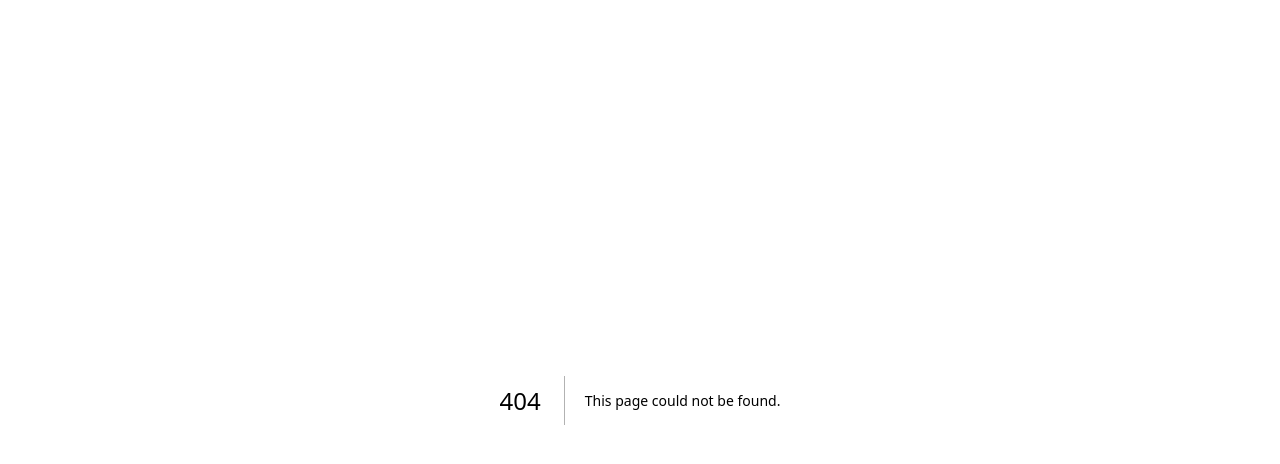
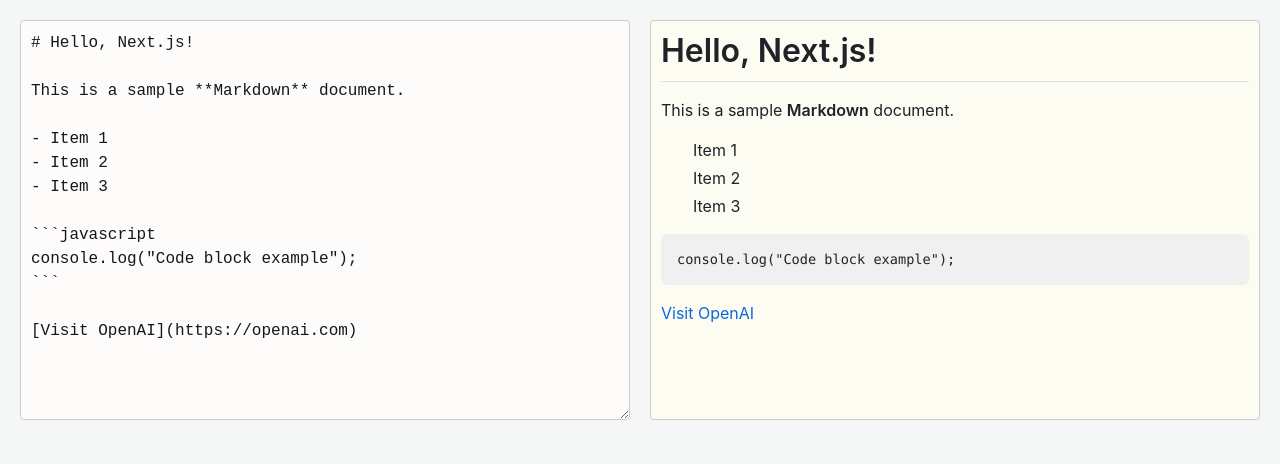
Before and after one commit to chibitaka0320/blog-frontend, a Next.js app: page /sample in a window 1280 px wide. Before the commit this address had no page. Shown: the top 464 px of the page. Built offline with nearby package versions, Linux system fonts and the light colour scheme.

Commit message:
マークダウン形式で投稿を可能にする

```diff
--- a/package.json
+++ b/package.json
@@ -14,8 +14,10 @@
     "@fortawesome/free-regular-svg-icons": "^6.7.2",
     "@fortawesome/free-solid-svg-icons": "^6.7.2",
     "@fortawesome/react-fontawesome": "^0.2.2",
+    "github-markdown-css": "^5.8.1",
     "js-cookie": "^3.0.5",
     "jwt-decode": "^4.0.0",
+    "marked": "^15.0.6",
     "next": "15.1.3",
     "react": "^19.0.0",
     "react-dom": "^19.0.0",
--- a/src/pages/_app.tsx
+++ b/src/pages/_app.tsx
@@ -1,4 +1,6 @@
 import "@/styles/globals.css";
+import "@/styles/customMarkdown.css";
+import "github-markdown-css/github-markdown.css";
 import type { AppProps } from "next/app";
 
 export default function App({ Component, pageProps }: AppProps) {
--- /dev/null
+++ b/src/pages/sample/index.tsx
@@ -0,0 +1,72 @@
+import { useState, useEffect } from "react";
+import { marked } from "marked";
+
+export default function Home() {
+  // Markdownの状態を管理するステート
+  const [markdown, setMarkdown] = useState(`# Hello, Next.js!
+
+This is a sample **Markdown** document.
+
+- Item 1
+- Item 2
+- Item 3
+
+\`\`\`javascript
+console.log("Code block example");
+\`\`\`
+
+[Visit OpenAI](https://openai.com)`);
+
+  // HTMLの状態を管理するステート
+  const [htmlContent, setHtmlContent] = useState("");
+
+  // MarkdownをHTMLに変換するuseEffect
+  useEffect(() => {
+    const convertMarkdownToHtml = async () => {
+      const html = await marked(markdown); // markedは同期的に処理できます
+      setHtmlContent(html); // HTMLに変換した結果をステートにセット
+    };
+
+    convertMarkdownToHtml();
+  }, [markdown]); // markdownが変更されるたびに実行
+
+  // テキストエリアの変更をハンドルする関数
+  const handleMarkdownChange = (e: React.ChangeEvent<HTMLTextAreaElement>) => {
+    setMarkdown(e.target.value);
+  };
+
+  return (
+    <div style={{ display: "flex", gap: "20px", padding: "20px" }}>
+      {/* テキストエリア */}
+      <textarea
+        style={{
+          width: "50%",
+          height: "400px",
+          padding: "10px",
+          fontSize: "16px",
+          fontFamily: "monospace",
+          border: "1px solid #ccc",
+          borderRadius: "4px",
+          backgroundColor: "#fdfcfb",
+        }}
+        value={markdown}
+        onChange={handleMarkdownChange}
+      />
+
+      {/* プレビューエリア */}
+      <div
+        className="markdown-body"
+        style={{
+          width: "50%",
+          height: "400px",
+          overflowY: "auto",
+          padding: "10px",
+          border: "1px solid #ccc",
+          borderRadius: "4px",
+          backgroundColor: "#fdfcf3",
+        }}
+        dangerouslySetInnerHTML={{ __html: htmlContent }}
+      />
+    </div>
+  );
+}
--- a/src/styles/New.module.css
+++ b/src/styles/New.module.css
@@ -24,6 +24,13 @@
 .textarea {
     height: 600px;
     resize: none;
+}
+
+.previewHtml {
+    height: 600px;
+    overflow-y: auto;
+    overflow-x: hidden;
+    white-space: normal;
 }
 
 .error {
@@ -55,3 +62,35 @@
     color: var(--subground);
     font-weight: bold;
 }
+
+.tabs {
+    display: flex;
+}
+
+.tabs button {
+    flex: 1;
+    padding: 10px;
+    border: none;
+    background-color: transparent;
+    cursor: pointer;
+    text-align: center;
+}
+
+.activeTab {
+    font-weight: bold;
+    color: var(--mainColorStrong);
+    border-bottom: 1px solid var(--mainColorStrong) !important;
+}
+
+.textbox {
+    width: 100%;
+    padding: 10px;
+    font-size: 16px;
+}
+
+
+.markdown-body {
+    padding: 20px;
+    background-color: #f9f9f9;
+    border: 1px solid #ccc;
+}
--- /dev/null
+++ b/src/styles/customMarkdown.css
@@ -0,0 +1,3 @@
+.markdown-body pre {
+    background-color: #f0f0f0 !important;
+}
```
Also changed, not shown: src/pages/article/[articleId].tsx (+15 -8 lines), src/pages/article/new/index.tsx (+40 -3 lines).
